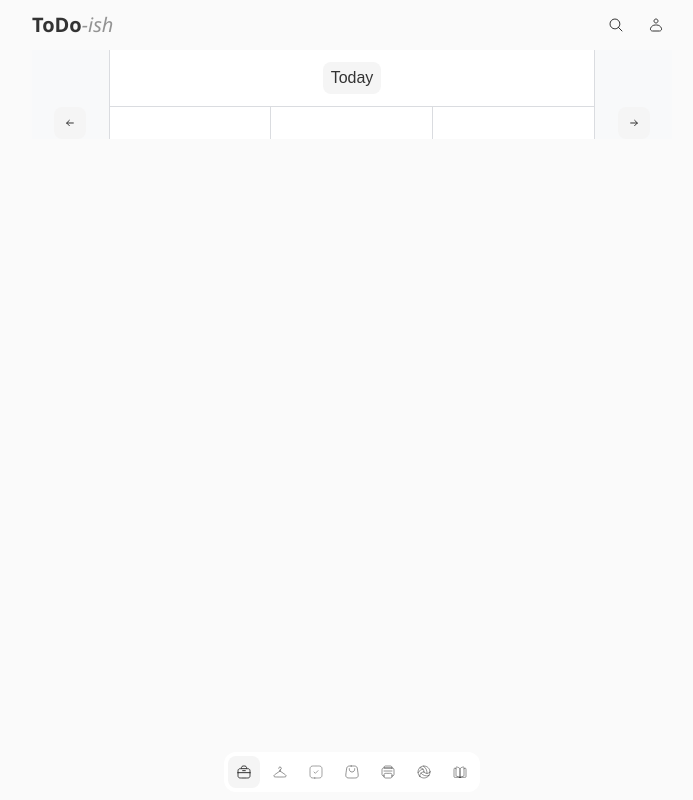
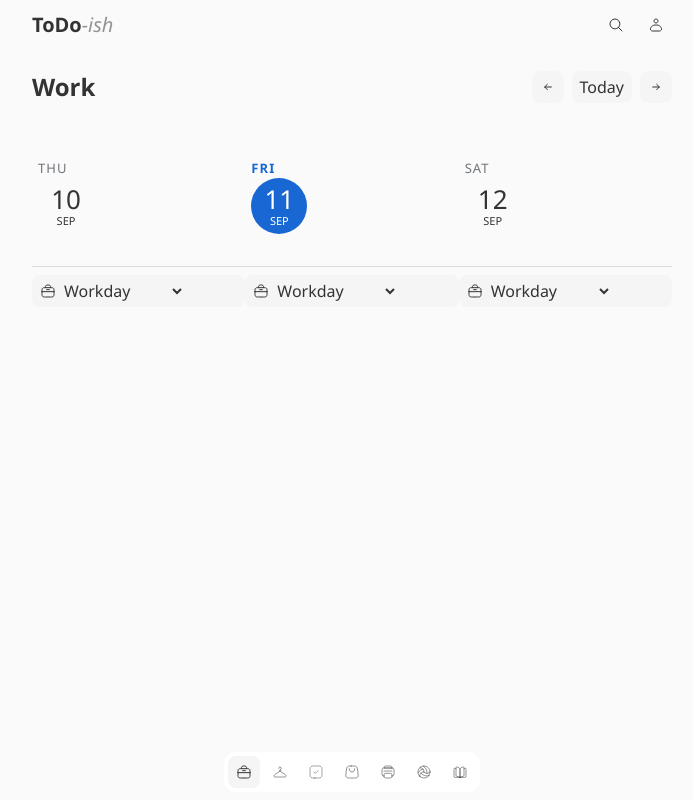
Before and after one commit to miocene/todo-ish, a Vue app: page / in a window 1280 px wide. Shown: the whole page, without its empty margins (288-981 px from the left). Built offline with nearby package versions, Linux system fonts and the light colour scheme.

Commit message:
feat(work): add persisted status selector for each day

```diff
--- /dev/null
+++ b/src/app/work-status.js
@@ -0,0 +1,50 @@
+import { reactive } from "vue";
+
+export const WORK_STATUSES = Object.freeze([
+  { value: "work", label: "Workday", icon: "work" },
+  { value: "pto", label: "PTO", icon: "pto" },
+  { value: "sick-leave", label: "Sick leave", icon: "sick-leave" },
+  { value: "holiday", label: "Holiday", icon: "holiday" },
+  { value: "business-trip", label: "Business trip", icon: "work-trip" },
+  { value: "weekend", label: "Weekend", icon: "weekend" },
+  { value: "conference", label: "Conference", icon: "conference" },
+]);
+
+const DEFAULT_STATUS = WORK_STATUSES[0];
+const STORAGE_KEY = "done-ish.work-statuses.v1";
+const ISO_DATE = /^\d{4}-\d{2}-\d{2}$/;
+const STATUS_VALUES = new Set(WORK_STATUSES.map((status) => status.value));
+
+function loadStatuses() {
+  try {
+    const savedStatuses = JSON.parse(localStorage.getItem(STORAGE_KEY) ?? "{}");
+    if (!savedStatuses || typeof savedStatuses !== "object" || Array.isArray(savedStatuses)) return {};
+
+    return Object.fromEntries(
+      Object.entries(savedStatuses).filter(([date, value]) => ISO_DATE.test(date) && STATUS_VALUES.has(value)),
+    );
+  } catch {
+    return {};
+  }
+}
+
+function saveStatuses(statuses) {
+  try {
+    localStorage.setItem(STORAGE_KEY, JSON.stringify(statuses));
+  } catch {
+    // Keep the reactive in-memory state usable when browser storage is unavailable.
+  }
+}
+
+const statusesByDate = reactive(loadStatuses());
+
+export function getWorkStatus(date) {
+  const value = statusesByDate[date];
+  return WORK_STATUSES.find((status) => status.value === value) ?? DEFAULT_STATUS;
+}
+
+export function setWorkStatus(date, value) {
+  const status = WORK_STATUSES.find((option) => option.value === value) ?? DEFAULT_STATUS;
+  statusesByDate[date] = status.value;
+  saveStatuses(statusesByDate);
+}
--- a/src/components/JMButton/jm-button.css
+++ b/src/components/JMButton/jm-button.css
@@ -3,7 +3,7 @@
   align-items: center;
   justify-content: center;
   gap: var(--space-2);
-  min-block-size: var(--size-control);
+  height: var(--size-control);
   padding-inline: var(--space-3);
   color: var(--jm-button-text);
   background: var(--jm-button-background);
--- a/src/components/JMNavigation/JMNavigation.vue
+++ b/src/components/JMNavigation/JMNavigation.vue
@@ -1,5 +1,6 @@
 <script>
 import { RouterLink } from "vue-router";
+import { getWorkStatus } from "../../app/work-status.js";
 import JMIcon from "../JMIcon/JMIcon.vue";
 import "./jm-navigation.css";
 
@@ -13,11 +14,22 @@ const navigationItems = [
   { icon: "catalog", label: "Catalog", to: { name: "catalog" } },
 ];
 
+function todayIso() {
+  const today = new Date();
+  const pad = (part) => String(part).padStart(2, "0");
+  return `${today.getFullYear()}-${pad(today.getMonth() + 1)}-${pad(today.getDate())}`;
+}
+
 export default {
   name: "JMNavigation",
   components: { JMIcon, RouterLink },
   data() {
-    return { navigationItems };
+    return { navigationItems, today: todayIso() };
+  },
+  computed: {
+    workIcon() {
+      return getWorkStatus(this.today).icon;
+    },
   },
 };
 </script>
@@ -27,7 +39,7 @@ export default {
     <ul class="jm-navigation__list" role="list">
       <li v-for="item in navigationItems" :key="item.label" class="jm-navigation__item">
         <RouterLink class="jm-navigation__link" exact-active-class="jm-navigation__link--active" :to="item.to">
-          <JMIcon :name="item.icon" />
+          <JMIcon :name="item.to.name === 'work' ? workIcon : item.icon" />
           <span class="jm-navigation__label">{{ item.label }}</span>
         </RouterLink>
       </li>
--- a/src/pages/WorkPage.vue
+++ b/src/pages/WorkPage.vue
@@ -1,5 +1,7 @@
 <script>
 import JMButton from "../components/JMButton/JMButton.vue";
+import JMIcon from "../components/JMIcon/JMIcon.vue";
+import { getWorkStatus, setWorkStatus, WORK_STATUSES } from "../app/work-status.js";
 
 const ISO_DATE = /^\d{4}-\d{2}-\d{2}$/;
 const WEEKDAY_FORMATTER = new Intl.DateTimeFormat("en", { weekday: "short" });
@@ -41,10 +43,11 @@ function requestedDate(value, fallback = new Date()) {
 
 export default {
   name: "WorkPage",
-  components: { JMButton },
+  components: { JMButton, JMIcon },
   data() {
     return {
       midnightTimer: undefined,
+      statusOptions: WORK_STATUSES,
       today: localDate(),
       transitionName: "range-next",
     };
@@ -66,12 +69,15 @@ export default {
       return Array.from({ length: 3 }, (_, index) => {
         const date = shiftDays(this.focusDate, index - 1);
         const iso = isoDate(date);
+        const status = getWorkStatus(iso);
         return {
           iso,
           weekday: WEEKDAY_FORMATTER.format(date),
           day: DAY_FORMATTER.format(date),
           month: MONTH_FORMATTER.format(date),
           label: LABEL_FORMATTER.format(date),
+          statusIcon: status.icon,
+          statusValue: status.value,
           today: iso === this.todayIso,
         };
       });
@@ -120,6 +126,9 @@ export default {
     goToday() {
       this.navigateToRange(this.today);
     },
+    setDayStatus(date, value) {
+      setWorkStatus(date, value);
+    },
     scheduleTodayRefresh() {
       const now = new Date();
       const nextMidnight = new Date(now.getFullYear(), now.getMonth(), now.getDate() + 1);
@@ -137,19 +146,17 @@ export default {
 </script>
 
 <template>
-  <section class="calendar-experiment" aria-labelledby="work-page-title">
-    <h1 id="work-page-title" class="calendar-experiment__title">Work</h1>
-    <p class="calendar-experiment__status" aria-live="polite" aria-atomic="true">{{ rangeLabel }}</p>
+  <section class="calendar" aria-labelledby="work-page-title">
+    <div class="calendar__header">
+      <!-- TODO classes -->
+      <h1 id="work-page-title" class="calendar__title">Work</h1>
+      <p class="calendar__status" aria-live="polite" aria-atomic="true">{{ rangeLabel }}</p>
 
-    <div class="calendar-toolbar">
+      <JMButton aria-label="Previous three days" icon-name="arrow-left" view="secondary" @click="changeRange(-1)" />
       <JMButton text="Today" view="secondary" @click="goToday" />
+      <JMButton aria-label="Next three days" icon-name="arrow-right" view="secondary" @click="changeRange(1)" />
     </div>
 
-    <div class="week-control week-control--previous">
-      <JMButton aria-label="Previous three days" icon-name="arrow-left" view="secondary" @click="changeRange(-1)" />
-    </div>
-
-    <div class="week-stage">
     <Transition :name="transitionName">
       <div :key="rangeKey" class="week-grid" role="group" :aria-label="rangeLabel">
         <div v-for="day in days" :key="day.iso" class="week-day" :class="{ 'week-day--today': day.today }">
@@ -160,37 +167,33 @@ export default {
               <small>{{ day.month }}</small>
             </span>
           </time>
+          <label class="calendar__status-select">
+            <JMIcon :name="day.statusIcon" />
+            <select
+              :value="day.statusValue"
+              :aria-label="`Status for ${day.label}`"
+              @change="setDayStatus(day.iso, $event.target.value)"
+            >
+              <option v-for="status in statusOptions" :key="status.value" :value="status.value">
+                {{ status.label }}
+              </option>
+            </select>
+          </label>
         </div>
       </div>
     </Transition>
-    </div>
-
-    <div class="week-control week-control--next">
-      <JMButton aria-label="Next three days" icon-name="arrow-right" view="secondary" @click="changeRange(1)" />
-    </div>
   </section>
 </template>
 
 <style>
-.calendar-experiment {
+.calendar {
   --calendar-accent: #1967d2;
   --calendar-border: #dadce0;
   --calendar-muted: #70757a;
   --calendar-surface: #fff;
-
-  display: grid;
-  grid-template-columns: clamp(48px, 6vw, 80px) minmax(0, 1fr) clamp(48px, 6vw, 80px);
-  grid-template-rows: auto minmax(0, 1fr);
-  block-size: 100%;
-  min-inline-size: 0;
-  overflow: hidden;
-  color: #202124;
-  background: #f8f9fa;
-  font-family: Arial, sans-serif;
 }
 
-.calendar-experiment__title,
-.calendar-experiment__status {
+.calendar__status {
   position: absolute;
   inline-size: 1px;
   block-size: 1px;
@@ -202,15 +205,33 @@ export default {
   border: 0;
 }
 
-.calendar-toolbar {
-  grid-column: 2;
-  grid-row: 1;
+.calendar__header {
   display: flex;
-  justify-content: center;
-  padding: 12px;
-  background: var(--calendar-surface);
-  border: 1px solid var(--calendar-border);
-  border-block-start: 0;
+  gap: var(--space-3);
+  align-items: center;
+  padding-bottom: var(--space-5);
+
+  .calendar__title {
+    flex-grow: 1;
+  }
+}
+
+.calendar__status-select {
+  display: flex;
+  align-items: center;
+  gap: var(--space-2);
+  block-size: var(--size-control);
+  padding-inline-start: var(--space-3);
+  background: var(--control-secondary-background);
+  border-radius: var(--radius-control);
+
+  select {
+    block-size: 100%;
+    padding-inline: 0 var(--space-3);
+    background: transparent;
+    border: 0;
+    cursor: pointer;
+  }
 }
 
 .week-stage {
@@ -224,35 +245,18 @@ export default {
 }
 
 .week-grid {
-  position: absolute;
-  inset: 0;
   display: grid;
   grid-template-columns: repeat(3, minmax(0, 1fr));
-  background: var(--calendar-surface);
 }
 
 .week-day {
   display: flex;
   flex-direction: column;
-  min-inline-size: 0;
-  color: inherit;
-  background: var(--calendar-surface);
-  border-inline-end: 1px solid var(--calendar-border);
-}
-
-.week-day:last-child {
-  border-inline-end: 0;
+  gap: var(--space-3);
 }
 
 .week-day__heading {
-  display: flex;
-  flex-direction: column;
-  align-items: center;
-  justify-content: flex-start;
-  gap: clamp(12px, 2.5vh, 24px);
-  min-block-size: clamp(112px, 16vh, 148px);
   padding: clamp(18px, 4vh, 40px) 6px;
-  color: inherit;
   border-block-end: 1px solid var(--calendar-border);
 }
 
@@ -299,23 +303,6 @@ export default {
   background: var(--calendar-accent);
 }
 
-.week-control {
-  position: relative;
-  z-index: 2;
-  align-self: center;
-  justify-self: center;
-}
-
-.week-control--previous {
-  grid-column: 1;
-  grid-row: 2;
-}
-
-.week-control--next {
-  grid-column: 3;
-  grid-row: 2;
-}
-
 .range-next-enter-active,
 .range-next-leave-active,
 .range-previous-enter-active,
@@ -338,7 +325,7 @@ export default {
 }
 
 @media (width <= 640px) {
-  .calendar-experiment {
+  .calendar {
     grid-template-columns: 42px minmax(0, 1fr) 42px;
   }
 
--- a/styles/style.css
+++ b/styles/style.css
@@ -11,15 +11,10 @@ body {
   font: var(--font-weight-normal) 16px/1.4 var(--font-default);
 }
 
-#app {
-  display: grid;
-  grid-template-rows: auto auto minmax(0, 1fr);
-  block-size: 100dvh;
-}
-
 #main-content {
   min-block-size: 0;
   overflow: auto;
+  padding-top: var(--space-5);
 }
 
 h1,
```
Also changed, not shown: 1 other file (tests, documents, lock files or other folders). Lines whose indentation alone changed are shown as unchanged.
